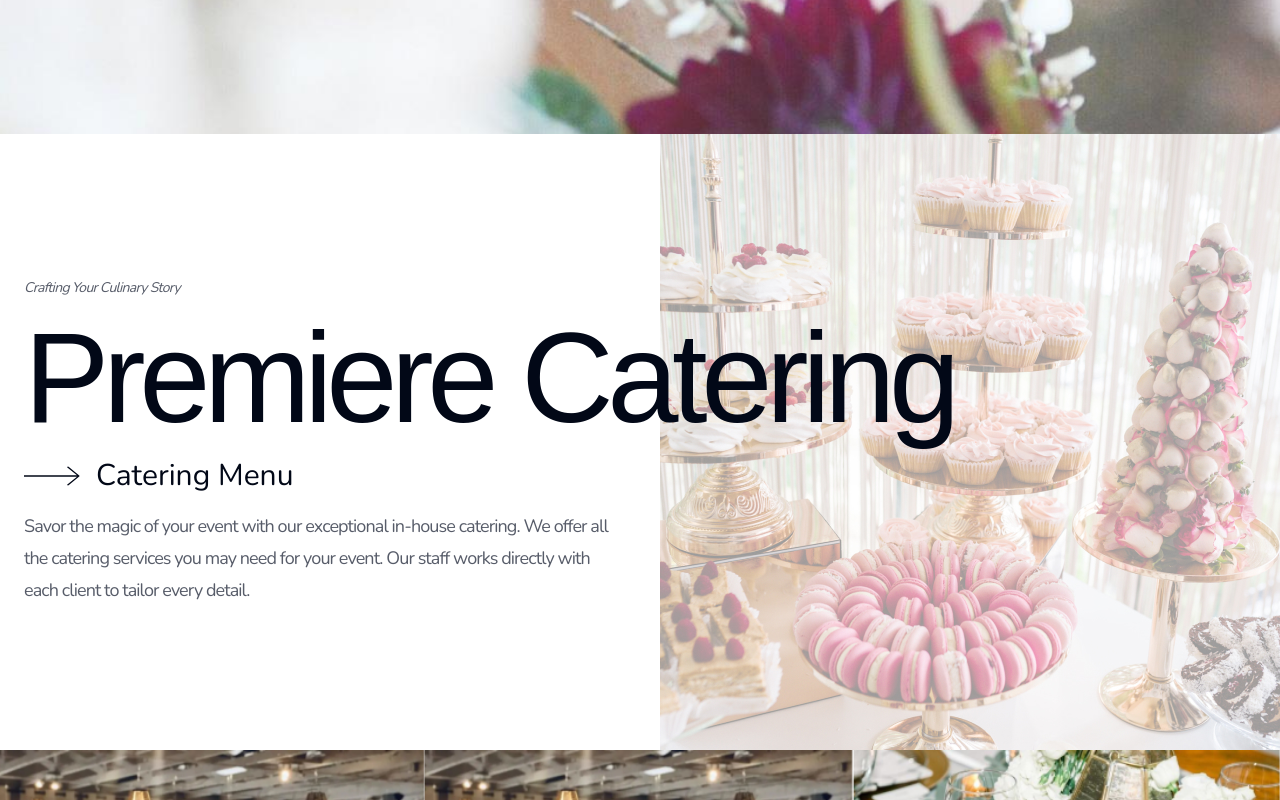
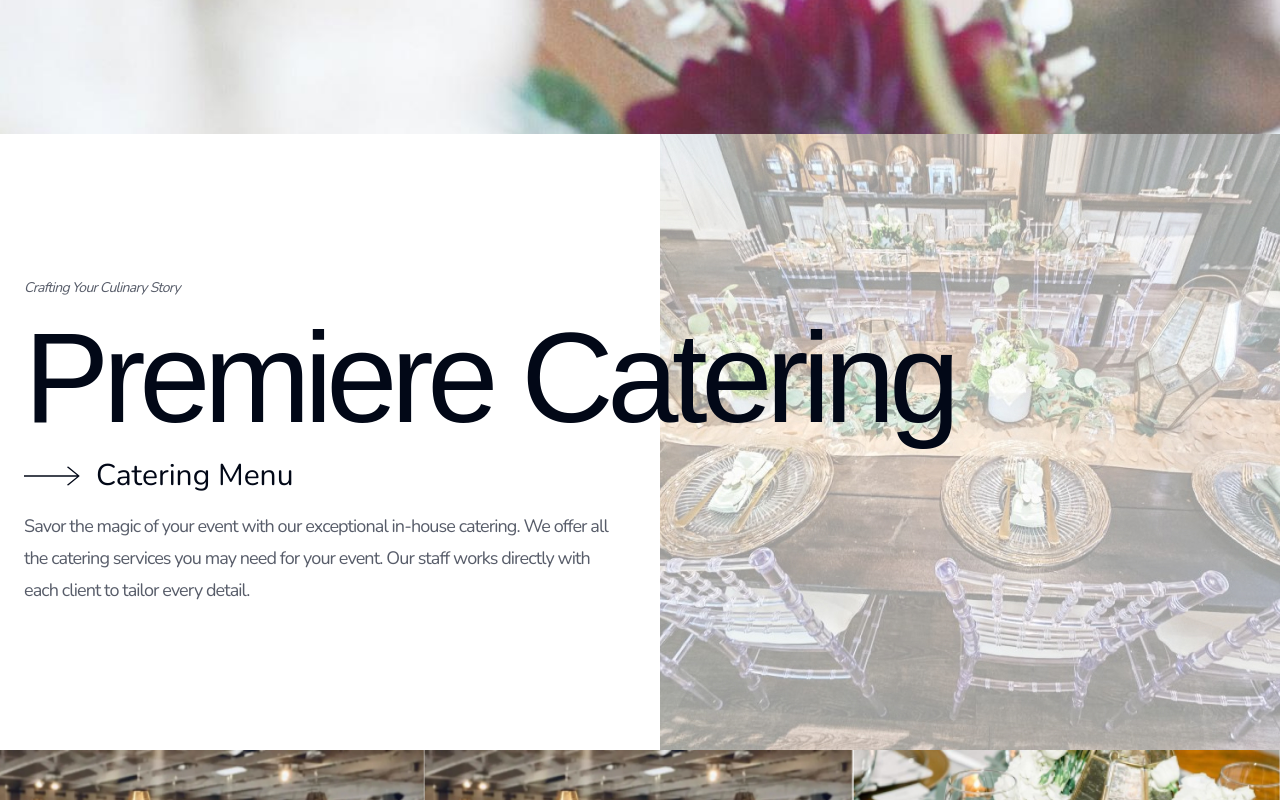
Before and after one commit to Dillonzellis/rlmaffairs-v4, a Next.js app: page / in a window 1280 px wide. Shown: the part 2660-3460 px from the top of the page. Built offline with nearby package versions, Linux system fonts and the light colour scheme; a web font is replaced by a local one.

Commit message:
style: update home catering img feat

```diff
--- a/src/components/sections/home/HomeCatering.tsx
+++ b/src/components/sections/home/HomeCatering.tsx
@@ -26,7 +26,8 @@ export const HomeCatering = () => {
       </div>
       <div>
         <Image
-          src="/catering-feat.jpg"
+          // src="/catering-feat.jpg"
+          src="/home-catering-feat.jpg"
           alt=""
           height={700}
           width={620}
```
Also changed, not shown: public/home-catering-feat.jpg (added).
